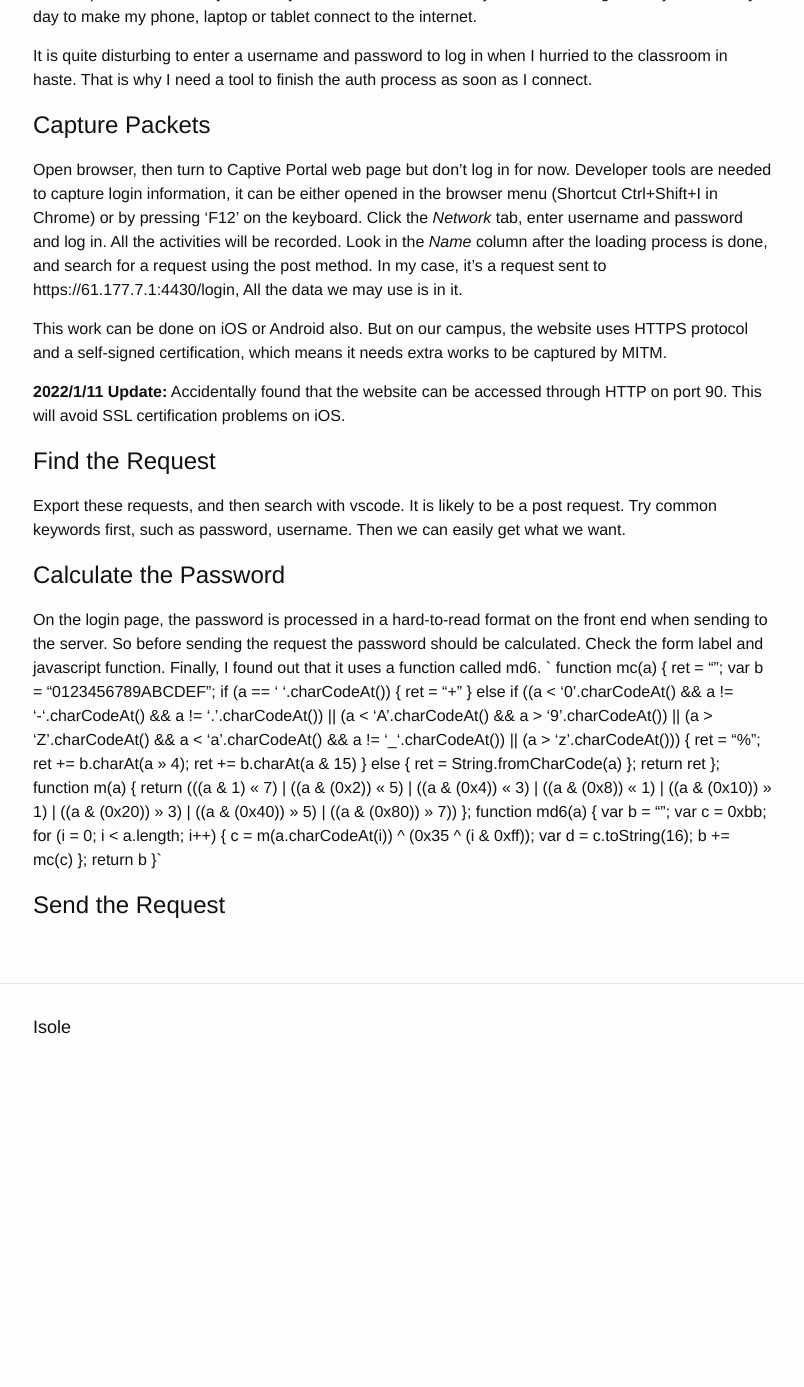
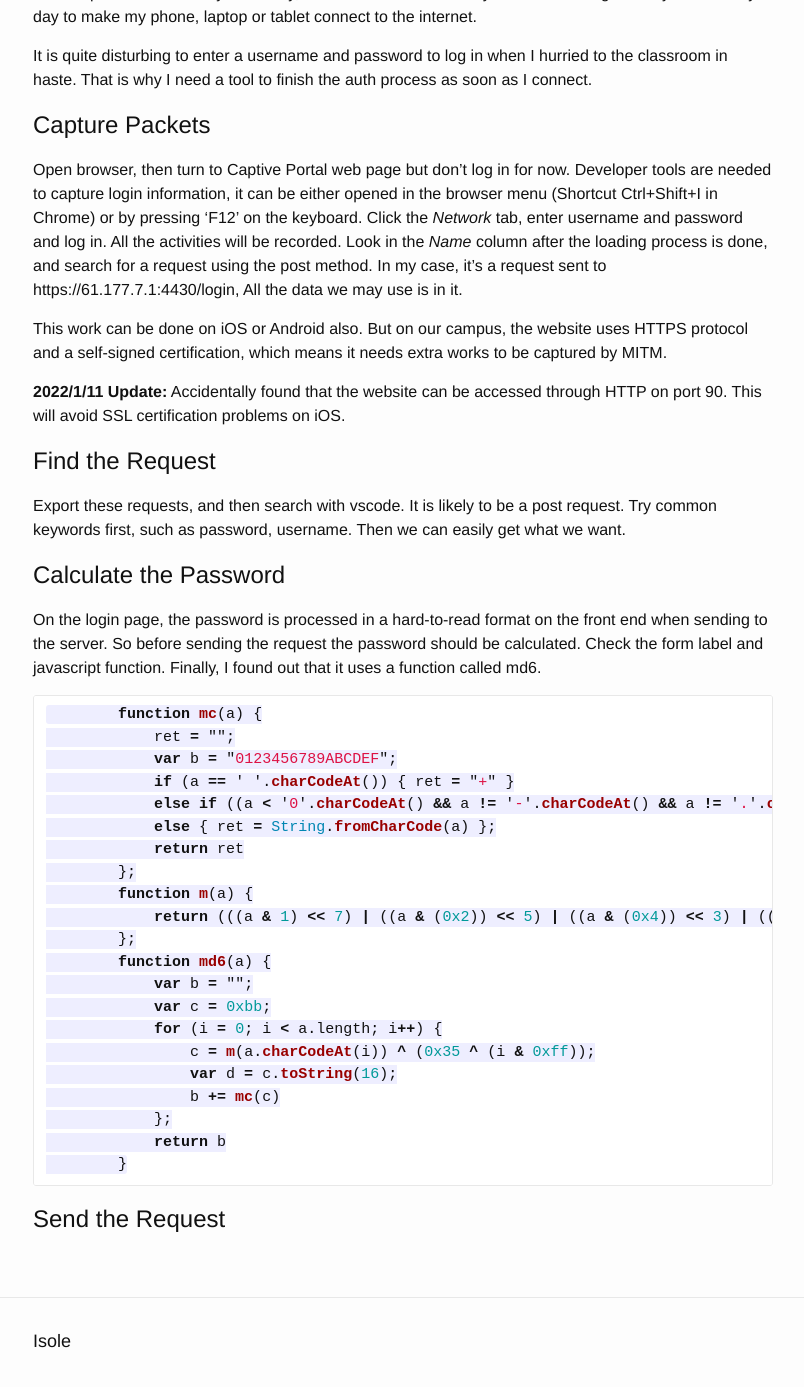
Before and after one commit to jim1756999/blog, a Jekyll site: the page built from _posts/2022-01-11-campus-network-login.markdown, in a window 1280 px wide and 1400 px high, scrolled down 243 px. Shown: the top 1387 px of the window, without its empty margins (237-1041 px from the left). Built offline with Jekyll 4.4.1, drawn with Linux system fonts in a browser that asks for light colours; before the commit the page ends 1329 px from its top, so only the background shows below that.

Commit message:
Updated Campus Network Login

````diff
--- a/_posts/2022-01-11-campus-network-login.markdown
+++ b/_posts/2022-01-11-campus-network-login.markdown
@@ -23,7 +23,8 @@ Export these requests, and then search with vscode. It is likely to be a post re
 # Calculate the Password
 
 On the login page, the password is processed in a hard-to-read format on the front end when sending to the server. So before sending the request the password should be calculated. Check the form label and javascript function. Finally, I found out that it uses a function called md6.
-`        function mc(a) {
+```javascript
+        function mc(a) {
             ret = "";
             var b = "0123456789ABCDEF";
             if (a == ' '.charCodeAt()) { ret = "+" }
@@ -43,6 +44,7 @@ On the login page, the password is processed in a hard-to-read format on the fro
                 b += mc(c)
             };
             return b
-        }`
+        }
+```
 
 # Send the Request
````
